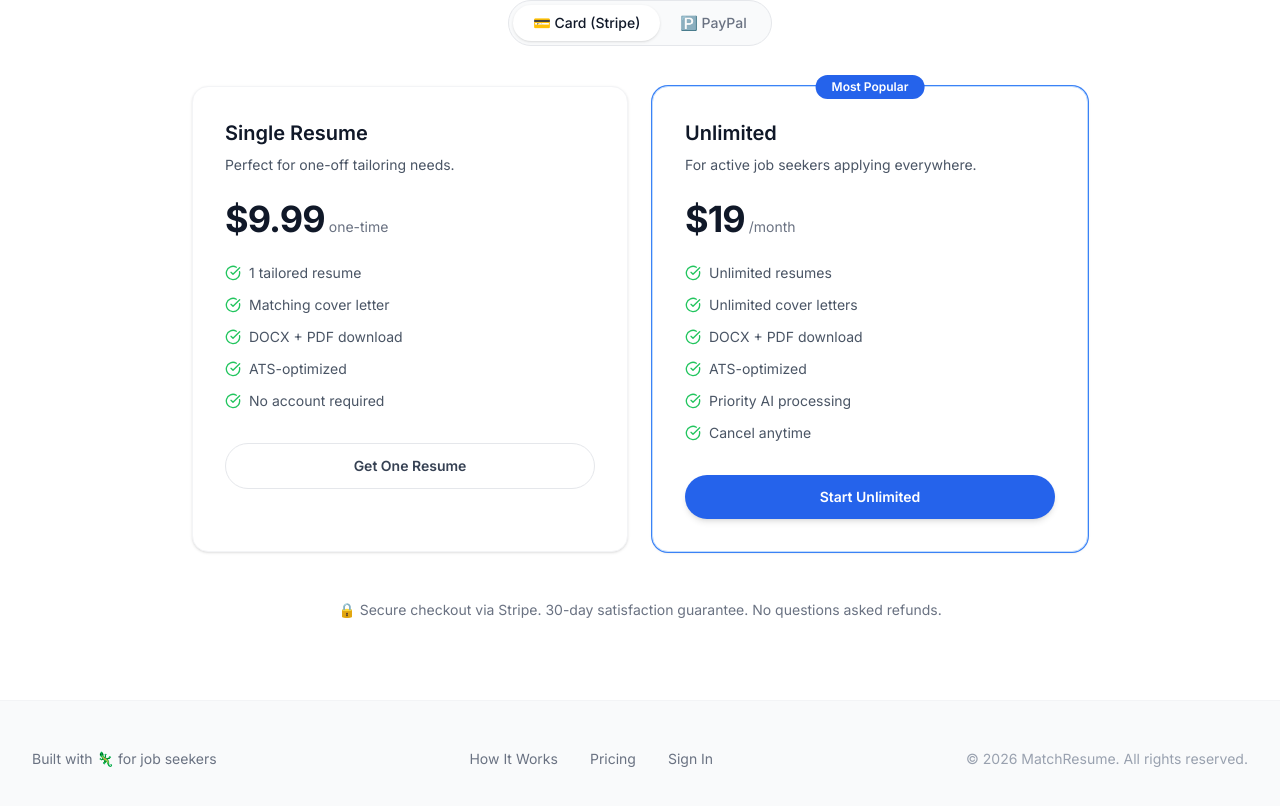
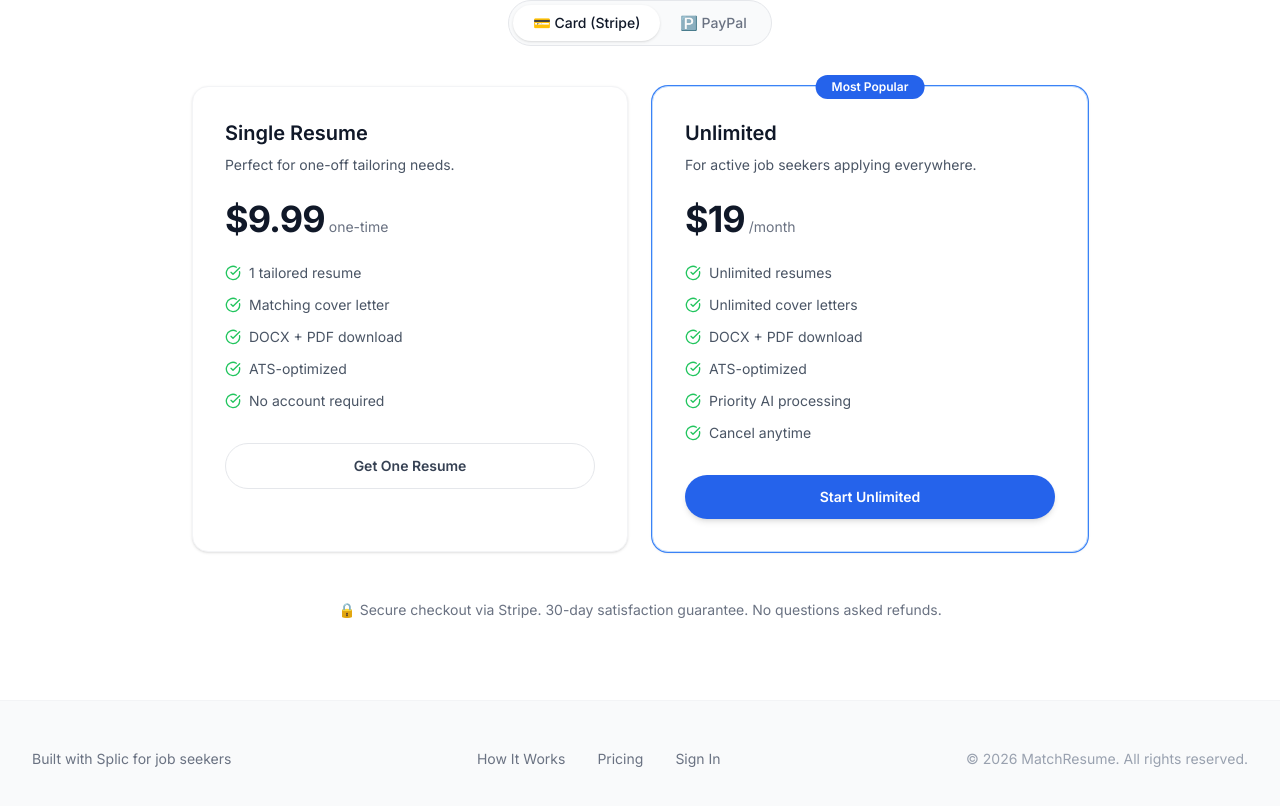
Before and after one commit to Hibaelmeskaoui/matchresume, a Next.js app: page /pricing in a window 1280 px wide. Shown: the part 270-1076 px from the top of the page. Built offline with nearby package versions, Linux system fonts and the light colour scheme.

Commit message:
fix: replace 🦎 with Splic in footer, fix See How It Works button scroll

```diff
--- a/src/app/page.tsx
+++ b/src/app/page.tsx
@@ -45,12 +45,12 @@ export default function Home() {
                   Tailor Your Resume Now
                   <ArrowRight className="h-4 w-4" />
                 </Link>
-                <Link
+                <a
                   href="#how-it-works"
                   className="inline-flex items-center gap-2 rounded-full border border-gray-200 bg-white px-8 py-3.5 text-base font-semibold text-gray-700 transition-all hover:bg-gray-50 hover:shadow-md"
                 >
                   See How It Works
-                </Link>
+                </a>
               </div>
               <div className="mt-8 flex items-center justify-center gap-6 text-sm text-gray-500">
                 <span className="flex items-center gap-1.5">
--- a/src/components/Footer.tsx
+++ b/src/components/Footer.tsx
@@ -7,7 +7,7 @@ export default function Footer() {
         <div className="flex flex-col items-center justify-between gap-6 md:flex-row">
           <div className="flex items-center gap-2">
             <span className="text-sm text-gray-500">
-              Built with 🦎 for job seekers
+              Built with Splic for job seekers
             </span>
           </div>
           <div className="flex gap-8">
```
